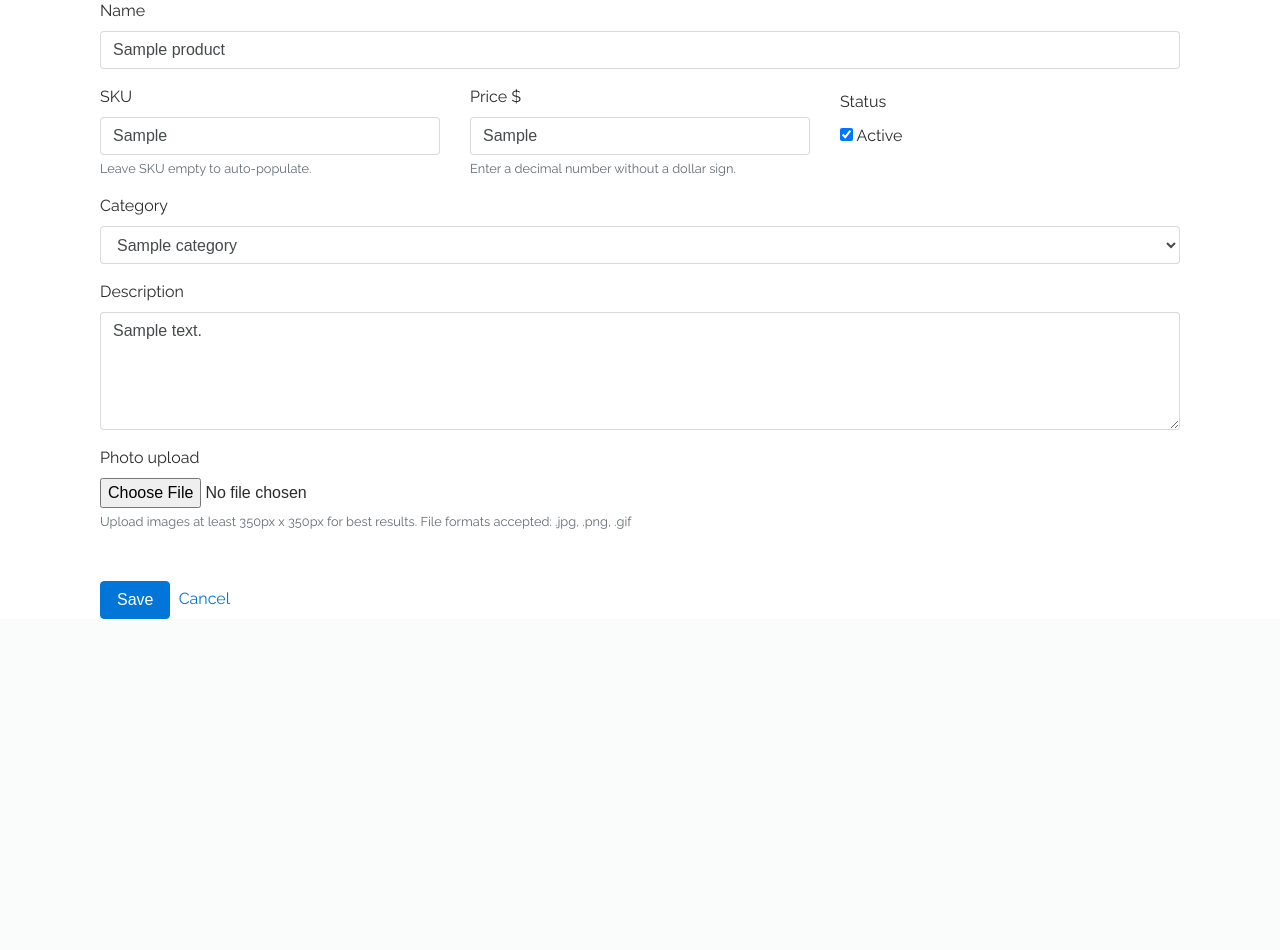
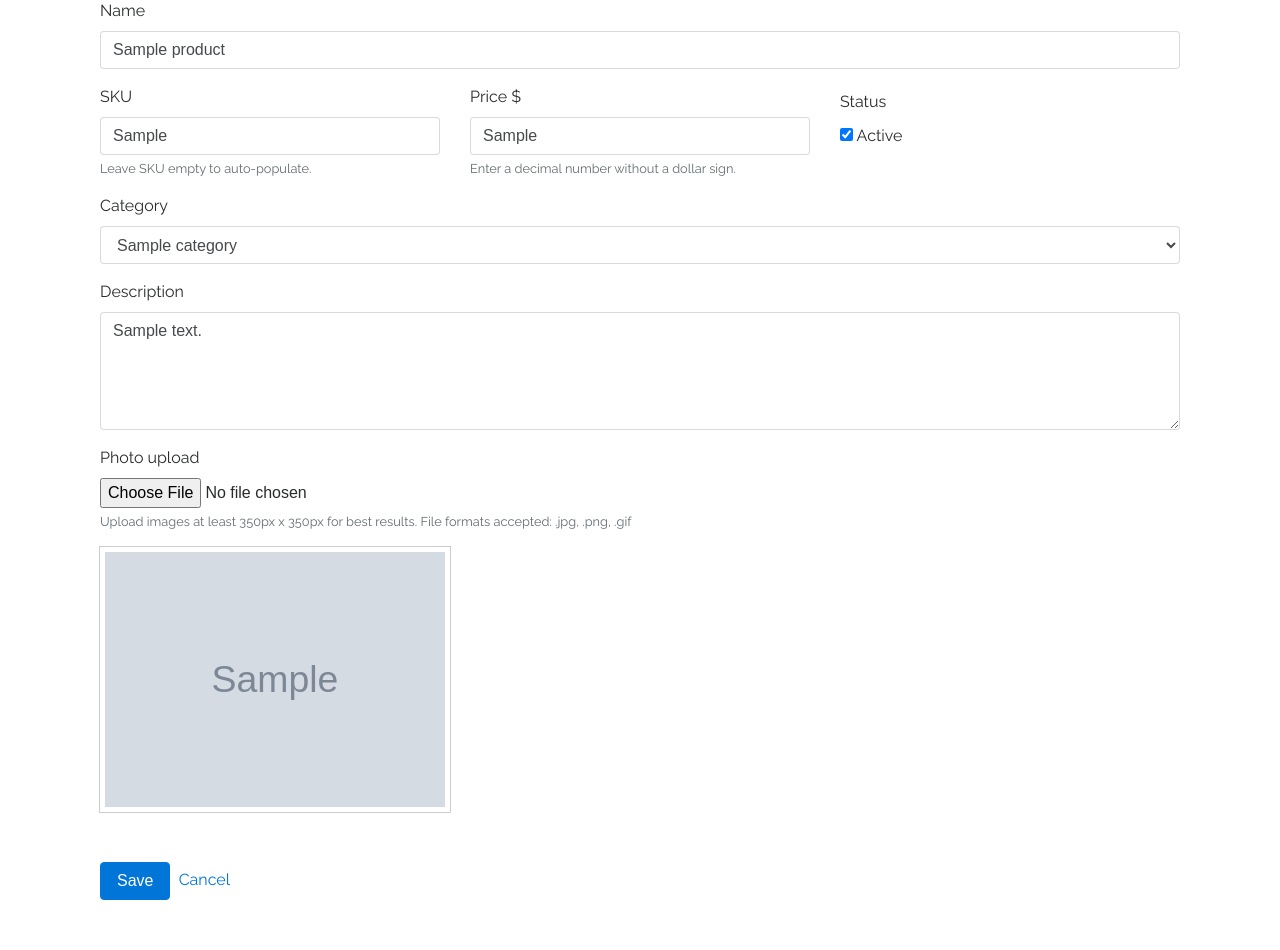
Before and after one commit to zenzillo/store-catalog, a Flask app: a page that uses templates/product/edit.html in a window 1280 px wide. Shown: the part 237-1187 px from the top of the page. Before the commit the page ends 856 px from the top, so only its background shows below. Run offline with Flask 2, Linux system fonts and the light colour scheme; a user stored in the database is signed in; tables that the repository leaves empty hold one stand-in row (values such as "Sample post"); grey boxes marked "Sample" are stand-in pictures; some libraries are stand-ins or nearby versions.

Commit message:
Edit product can replace exisiting photo

```diff
--- a/application.py
+++ b/application.py
@@ -422,18 +422,24 @@ def editProduct(product_name):
                         photo_uploaded = True
 
             # update product
-            product = Product(name=request.form['name'],
-                             sku=request.form['sku'],
-                             price=request.form['price'],
-                             status=status,
-                             category_id=request.form['category_id'],
-                             description=request.form['description'],
-                             user_id=login_session['user_id'])
+            product.name = request.form['name']
+            product.sku = request.form['sku']
+            product.price = request.form['price']
+            product.status = status
+            product.category_id=request.form['category_id']
+            product.description=request.form['description']
+
             session.add(product)
             print(product)
 
             # save photo in database
             if photo_uploaded:
+                # delete any previously saved photos
+                photos = session.query(ProductPhoto).filter_by(product_id=product.id).all()
+                for photo in photos:
+                    session.delete(photo)
+                    session.commit()
+                # save new photo
                 newPhoto = ProductPhoto(filename=filename,
                                     order_placement=1,
                                     product=product)
--- a/static/css/styles.css
+++ b/static/css/styles.css
@@ -82,6 +82,10 @@ a:hover, a:focus {
 	margin-top:50px;
 }
 
+.bottom-margin {
+	margin-bottom:50px;
+}
+
 /* main content area */
 .left-border {
 	border-left: 1px solid #ccc;
@@ -153,6 +157,5 @@ a:hover, a:focus {
 .photo-box img {
 	border: 5px solid #fff;
 	outline: 1px solid #ccc;
-	float: right;
 	width: 350px;
 }
--- a/templates/product/detail.html
+++ b/templates/product/detail.html
@@ -30,9 +30,9 @@
 		</div>
 		<div class="col-md-5 photo-box">
 			{% if product.photos %}
-			<img src="{{url_for('viewUploadFile', filename = product.photos[0].filename)}}">
+			<img class="float-right" src="{{url_for('viewUploadFile', filename = product.photos[0].filename)}}">
 			{% else %}
-			<img src="http://via.placeholder.com/350x350">
+			<img class="float-right" src="http://via.placeholder.com/350x350">
 			{% endif %}
 		</div>
 	</div>
--- a/templates/product/edit.html
+++ b/templates/product/edit.html
@@ -17,9 +17,19 @@
 
 		{% include 'product/form.html' %}
 
-		<div class="top-margin">
+		<div class="row">
+			<div class="col-md-5 photo-box">
+				{% if product.photos %}
+				<img src="{{url_for('viewUploadFile', filename = product.photos[0].filename)}}">
+				{% else %}
+				<img src="http://via.placeholder.com/350x350">
+				{% endif %}
+			</div>
+		</div>
+
+		<div class="top-margin bottom-margin">
 			<button type="submit" class="btn btn-primary" id="submit" type="submit">
-		Save</button>&nbsp;&nbsp;<a href='{{url_for('showCatalog')}}'>Cancel</a>
+		Save</button>&nbsp;&nbsp;<a href="{{url_for('showProduct', category_name=category.name, product_name=product.name)}}">Cancel</a>
 		</div>
 	</form>
 
```
Also changed, not shown: static/uploads/blueheart.png (added).
